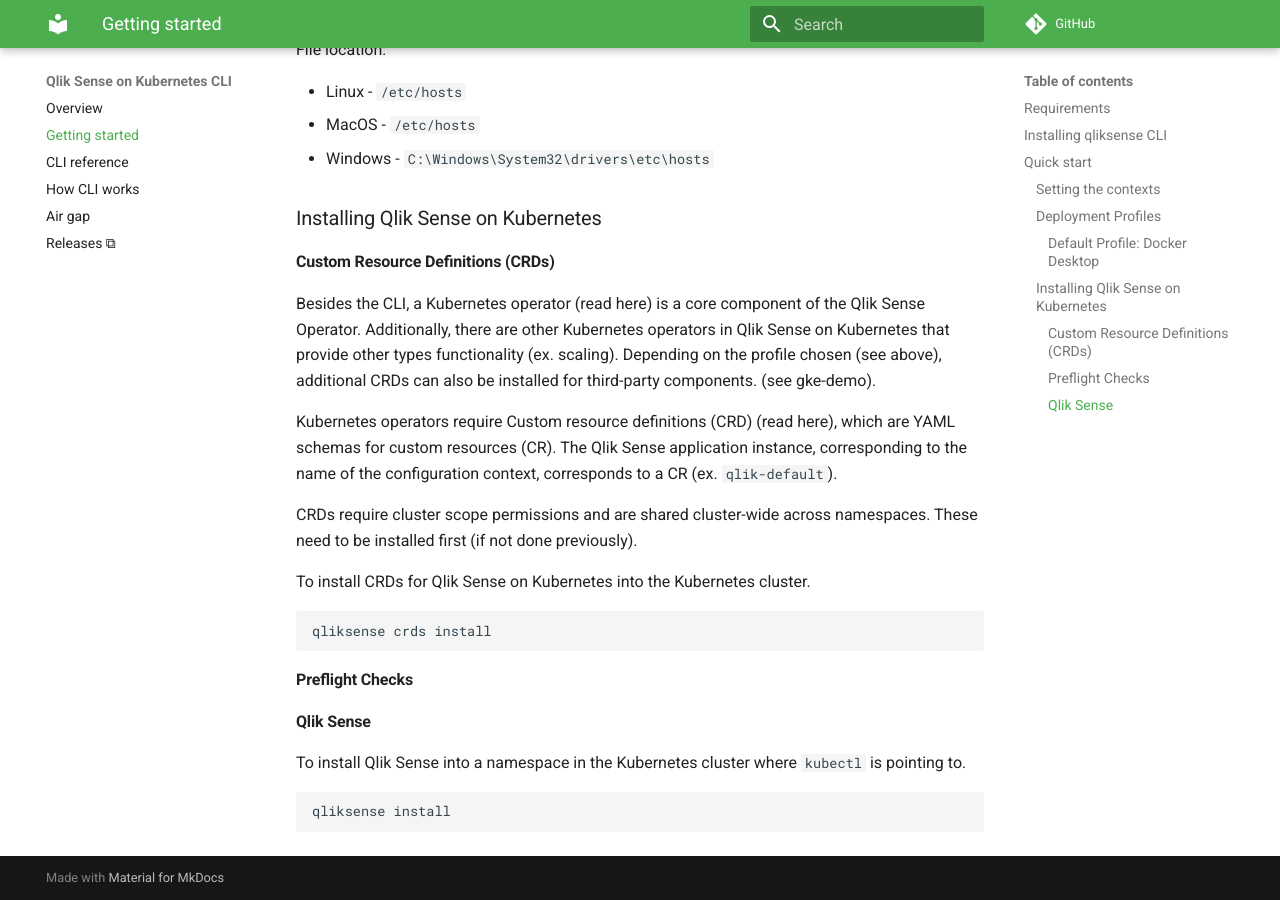
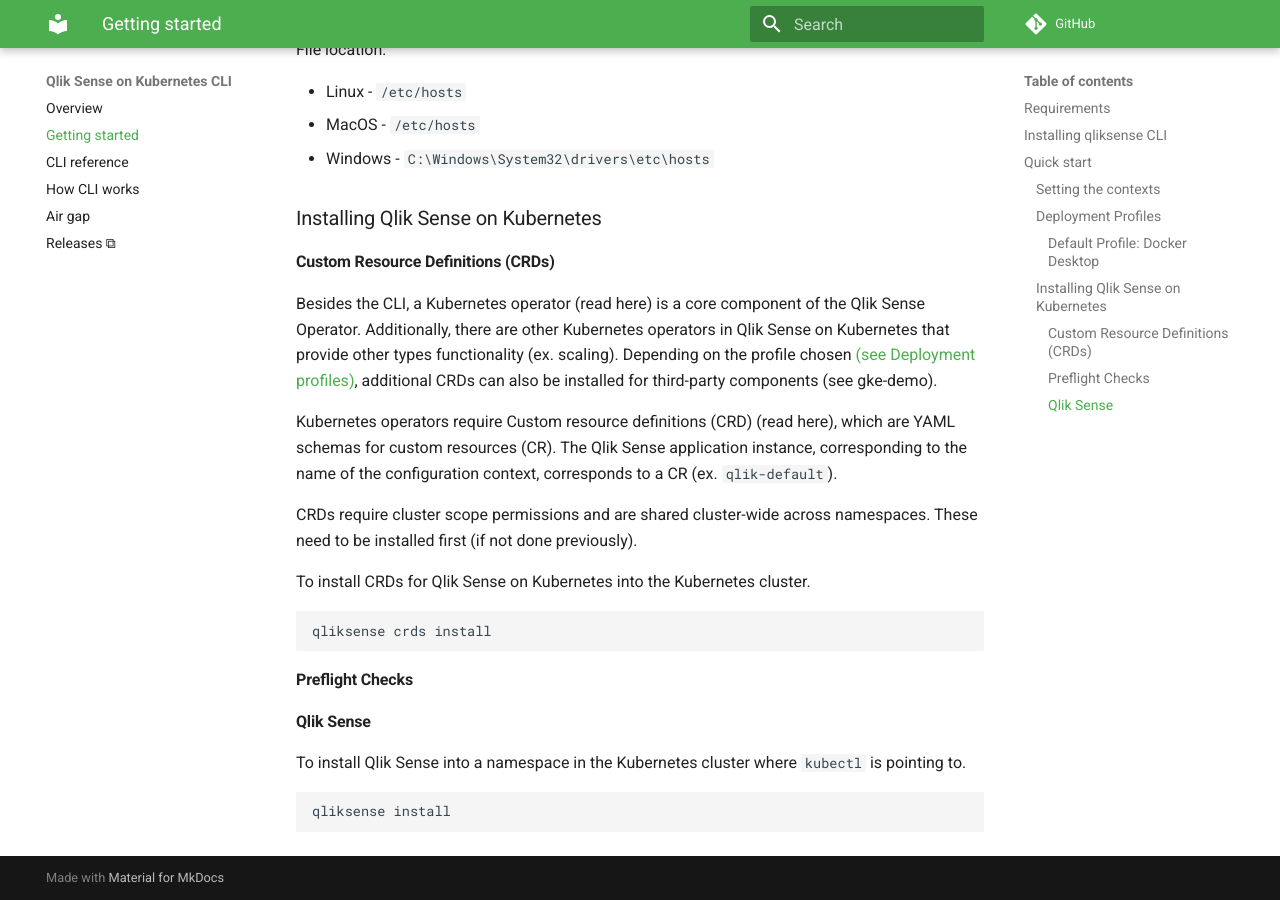
Before and after one commit to qlik-oss/sense-installer, an MkDocs documentation site: the page built from docs/getting_started.md, in a window 1280 px wide and 900 px high, scrolled down 2396 px. Built offline with MkDocs 1.6.1 and Material for MkDocs 9.7.7, drawn with Linux system fonts in a browser that asks for light colours; comment, search, counter and statistics services are not loaded.

Commit message:
Update docs/getting_started.md

```diff
--- a/docs/getting_started.md
+++ b/docs/getting_started.md
@@ -126,7 +126,8 @@
 
 #### Custom Resource Definitions (CRDs)
 
-Besides the CLI, a Kubernetes operator (read here) is a core component of the Qlik Sense Operator. Additionally, there are other Kubernetes operators in Qlik Sense on Kubernetes that provide other types functionality (ex. scaling). Depending on the profile chosen (see above), additional CRDs can also be installed for third-party components. (see gke-demo).
+Besides the CLI, a Kubernetes operator (read here) is a core component of the Qlik Sense Operator. Additionally, there are other Kubernetes operators in Qlik Sense on Kubernetes that provide other types functionality (ex. scaling). Depending on the profile chosen [(see Deployment profiles)](#deployment-profiles), additional CRDs can also be installed for third-party components (see gke-demo).
+
 
 Kubernetes operators require Custom resource definitions (CRD) (read here), which are YAML schemas for custom resources (CR). The Qlik Sense application instance, corresponding to the name of the configuration context, corresponds to a CR (ex. `qlik-default`).
 
```
